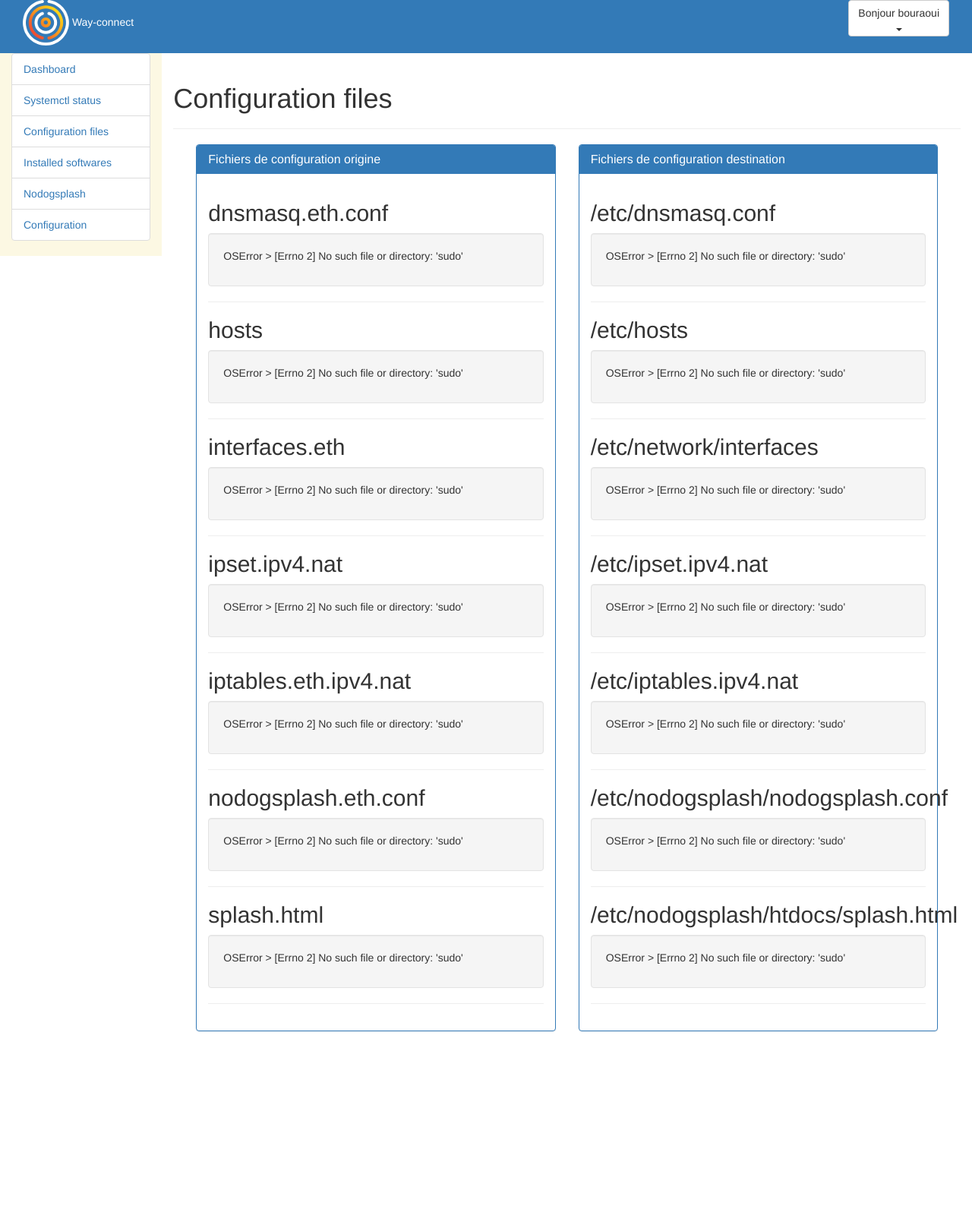
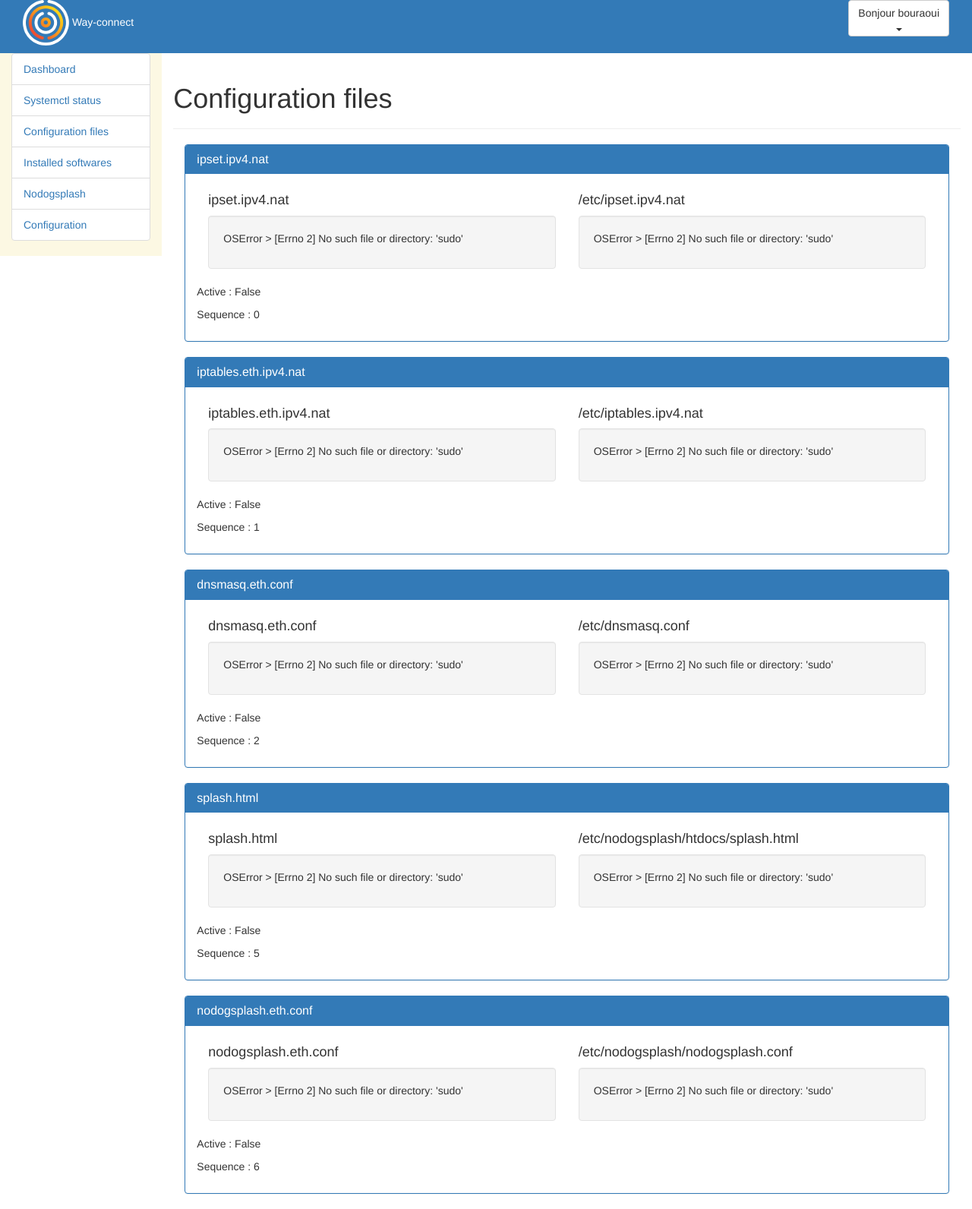
Before and after one commit to rawi47/way_box_app_v2, a Django app: page /dashboard/configFiles in a window 1280 px wide. Shown: the whole page at 76% size. Before the commit the page ends 1358 px from the top, so only its background shows below. Run offline with Django 3.2, Linux system fonts and the light colour scheme; a user stored in the database is signed in; data comes from the database, SQL or seed files in the repository; some libraries are stand-ins or nearby versions.

Commit message:
add setting types and dhcpcd get rid of interfaces and hosts

```diff
--- a/middleware/dashboard/templates/dashboard/configfile.html
+++ b/middleware/dashboard/templates/dashboard/configfile.html
@@ -5,50 +5,36 @@
 <div class="page-header">
 	<h1>Configuration files</h1>
 </div>
+{% for line in configs %}
 <div class="col-sm-12">
-	<div class="col-sm-6">
-		<div class="panel panel-primary">
-			<div class="panel-heading">
-				<h3 class="panel-title">Fichiers de configuration origine</h3>
-			</div>
-			<div class="panel-body">
-				<!-- Table -->
-				{% for key,value in  configsOrigin.items %}
-				<h2> {{ key }} </h2>
+	<div class="panel panel-primary">
+		<div class="panel-heading">
 
-
-				<div class="col-sl-12 well">
-					{% for line in  value %}
-					<p> {{ line }}</p>
+			<h3 class="panel-title">{{ line.name }}</h3>
+		</div>
+		<div class="panel-body">
+			<div class="col-sm-6 text-dark">
+				<h4 class="text-dark">{{ line.origine }}</h4>
+				<div class="col-sm-12 well">
+					{% for lines in line.origine_file %}
+						<p>{{ lines }}</p>
 					{% endfor %}
 				</div>
-				<hr>
-				{% endfor %}
+			</div>
 
-			</div>
-		</div>
-	</div>
-	<div class="col-sm-6">
-		<div class="panel panel-primary">
-			<div class="panel-heading">
-				<h3 class="panel-title">Fichiers de configuration destination</h3>
-			</div>
-			<div class="panel-body">
-				<!-- Table -->
-				{% for key,value in  configs.items %}
-				<h2> {{ key }} </h2>
-
-
-				<div class="col-sl-12 well">
-					{% for line in  value %}
-					<p> {{ line }}</p>
+			<div class="col-sm-6  text-dark">
+				<h4 class="text-dark">{{ line.dest }}</h4>
+				<div class="col-sm-12 well">
+					{% for lines in line.dest_file %}
+						<p>{{ lines }}</p>
 					{% endfor %}
 				</div>
-				<hr>
-				{% endfor %}
+			</div>
+			<p>Active : {{ line.active }}</p>
+			<p>Sequence : {{ line.sequence }}
 
-			</div>
 		</div>
 	</div>
 </div>
+{% endfor %}
 {% endblock %}
--- a/middleware/dashboard/views.py
+++ b/middleware/dashboard/views.py
@@ -1,7 +1,7 @@
 from django.shortcuts import render
 from django.template import loader
 from django.http import HttpResponse
-from env_config.models import EnvSerializer,Env,SettingApp,InstalledSoftwares
+from env_config.models import EnvSerializer,Env,SettingApp,InstalledSoftwares,SettingAppSerializer
 from itertools import groupby
 from django.contrib.auth.decorators import login_required
 from .forms import ConfigForm
@@ -19,6 +19,7 @@
 import json
 from way_box_app_v2 import run
 import logging
+from os import path
 log = logging.getLogger(__name__)
 
 cmd = Cmd()
@@ -97,26 +98,28 @@
 def config_files(request):
     template = loader.get_template('dashboard/configfile.html')
     env_obj = Env.objects.order_by('api_key')[0]
-    setting_app_obj = SettingApp.objects.filter(api_mode__in=[env_obj.api_mode,'commun']).order_by('name')
+    setting_app_obj = SettingApp.objects.filter(api_mode__in=[env_obj.api_mode,'commun']).order_by('sequence')
 
-    configs = {}
+    static_path = path.join(env_obj.root_dir,env_obj.app_dir,env_obj.config_dir)
+    configs = []
     for line in setting_app_obj:
+        settingAppSerializer = SettingAppSerializer(line)
+        cnf = settingAppSerializer.data
         listR = []
-        cmd._read_file(line.dest,user_obj,listR)
+        file = path.join(static_path,cnf["directory"],cnf["origine"])
 
-        configs[line.dest] = listR
+        if len(cnf["sub_directory"]) > 2:
+            file = path.join(static_path,cnf["directory"],cnf['sub_directory'],cnf["origine"])
 
-    configsOrigin = {}
-    for line in setting_app_obj:
-        listRo = []
-        cmd._read_file(static_path + line.origine,user_obj,listRo)
-
-        configsOrigin[line.origine] = listRo
+        cmd._read_file(file,user_obj,listR)
+        cnf["origine_file"] = listR
+        listR = []
+        cmd._read_file(cnf["dest"],user_obj,listR)
+        cnf["dest_file"] = listR
+        configs.append(cnf)
 
     context = {
         'configs' : configs,
-        'configsOrigin' : configsOrigin,
-
     }
     return HttpResponse(template.render(context, request))
 
--- a/middleware/env_config/admin.py
+++ b/middleware/env_config/admin.py
@@ -1,7 +1,8 @@
 from django.contrib import admin
 
-from .models import Env,SettingApp,InstalledSoftwares
+from .models import Env,SettingApp,InstalledSoftwares,SettingTypes
 
 admin.site.register(Env)
 admin.site.register(SettingApp)
 admin.site.register(InstalledSoftwares)
+admin.site.register(SettingTypes)
--- a/middleware/env_config/models.py
+++ b/middleware/env_config/models.py
@@ -78,7 +78,12 @@
 	client_session_timeout = serializers.IntegerField()
 	api_mode = serializers.CharField(max_length=200)
 
+class SettingTypes(models.Model):
 
+	def __str__(self):
+		return self.name
+
+	name = models.CharField(max_length=200,default="")
 
 class SettingApp(models.Model):
 
@@ -86,16 +91,6 @@
 	def __str__(self):
 		return self.name
 
-	types = (
-		('ipset','ipset'),
-		('iptables','iptables'),
-		('dnsmasq','dnsmasq'),
-		('hostapd','hostapd'),
-		('hostapd_conf','hostapd config'),
-		('hosts','hosts'),
-		('interfaces','Network interfaces'),
-		('nodogsplash','Nodogsplash')
-	)
 
 	shell_types = (
 		('sh','Sh'),
@@ -110,11 +105,7 @@
 	    max_length=200,
 	    choices=modes,
 	)
-	setting_type = models.CharField(
-	    max_length=200,
-	    choices=types,
-	)
-
+	setting_type = models.ForeignKey(SettingTypes, on_delete=models.CASCADE)
 
 	origine = models.CharField(max_length=200,default="")
 	dest = models.CharField(max_length=200,default="")
@@ -133,6 +124,22 @@
 	sequence = models.IntegerField(default=0)
 	active = models.BooleanField(default=True)
 
+class SettingAppSerializer(serializers.Serializer):
+	name = serializers.CharField(max_length=200)
+	directory = serializers.CharField(max_length=200)
+	sub_directory = serializers.CharField(max_length=200)
+	params = serializers.CharField(max_length=200)
+	api_mode = serializers.CharField(max_length=200)
+	setting_type = serializers.CharField(max_length=200)
+	origine = serializers.CharField(max_length=200)
+	dest = serializers.CharField(max_length=200)
+	cmd =  serializers.CharField(max_length=200)
+	command_type = serializers.CharField(max_length=200)
+	cmd_next = serializers.CharField(max_length=200)
+	command_type_next = serializers.CharField(max_length=200)
+	sequence = serializers.IntegerField()
+	active = serializers.BooleanField()
+
 
 class InstalledSoftwares(models.Model):
 
```
Also changed, not shown: middleware/db.sqlite3, middleware/env_config/migrations/0028_auto_20181102_0851.py (added), 1 other file.
